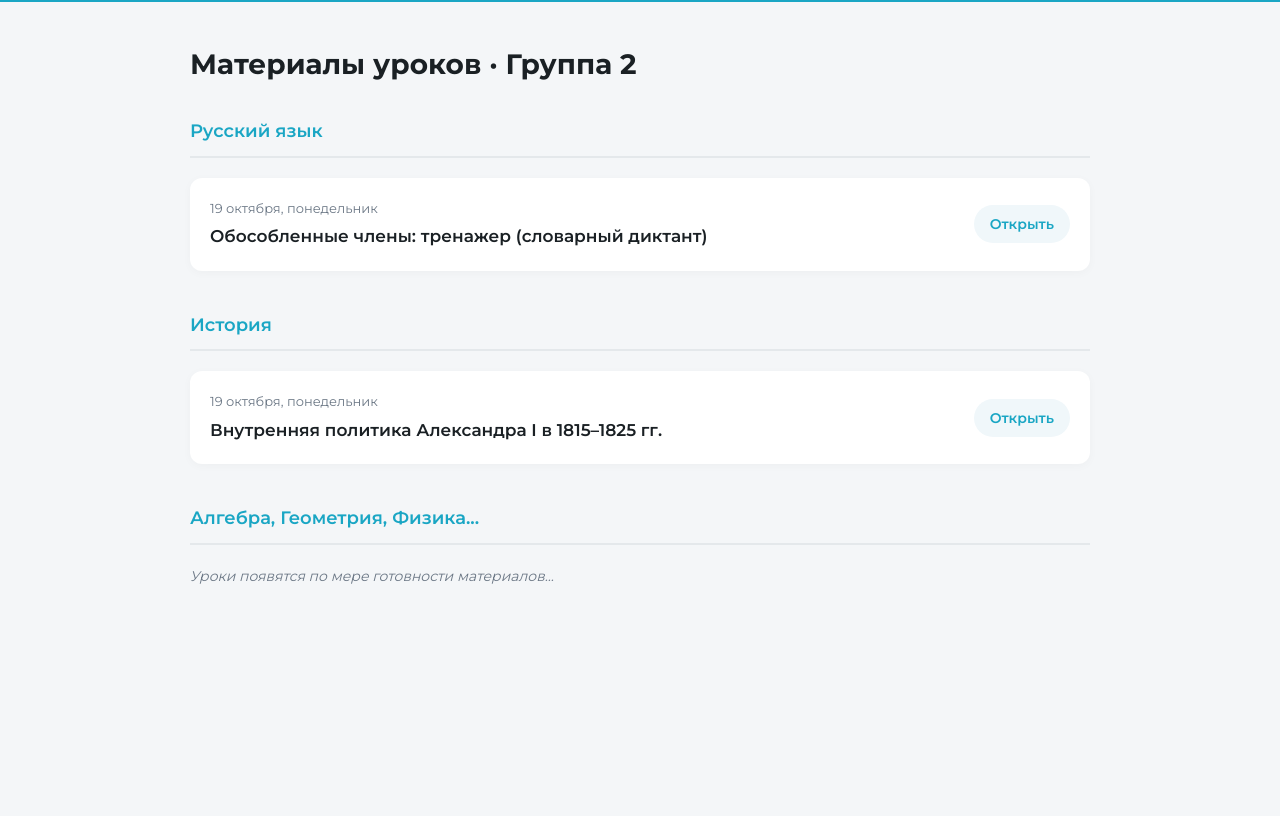
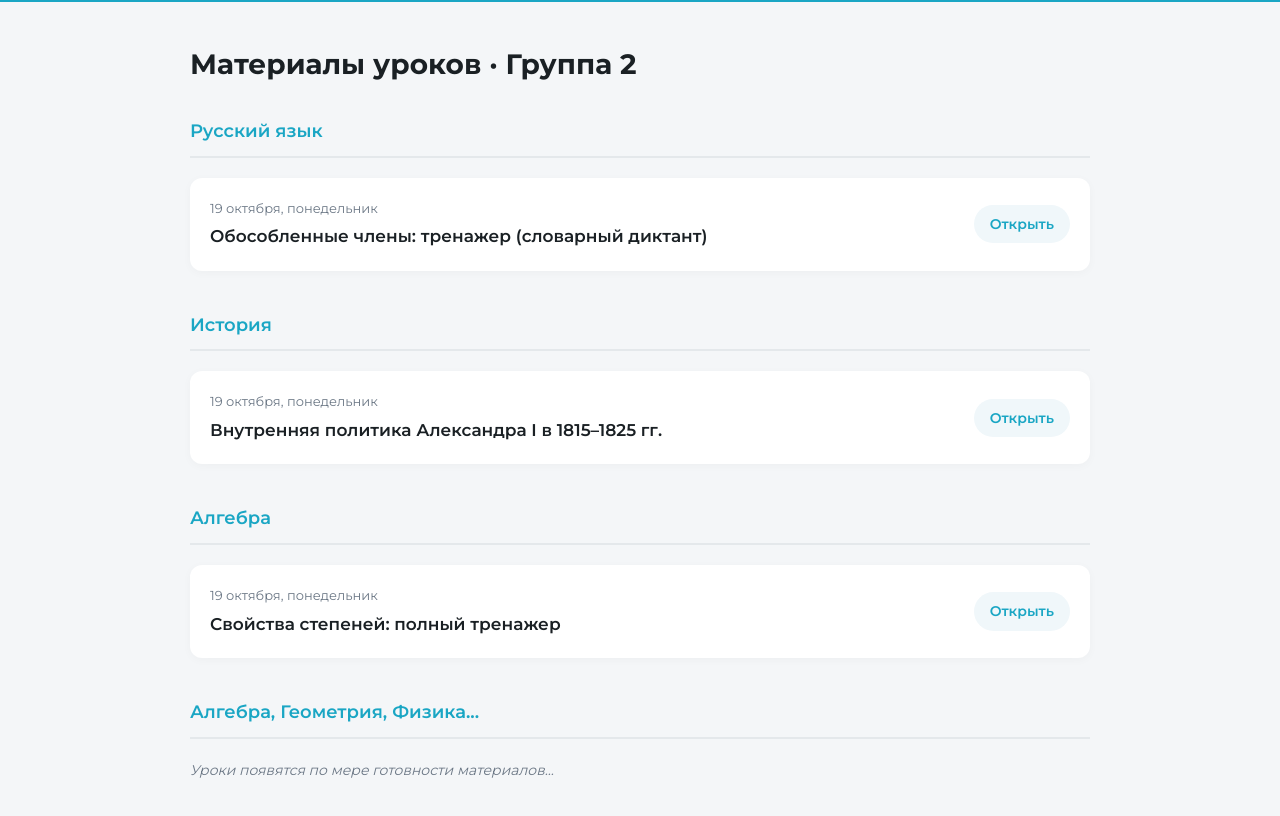
Before and after one commit to Yudzhesh/group2, a plain HTML site: page group-2/index.html in a window 1280 px wide. Shown: the part 70-886 px from the top of the page. Before the commit the page ends 800 px from the top, so only its background shows below. Drawn offline with Linux system fonts and the light colour scheme.

Commit message:
Update index.html

```diff
--- a/group-2/index.html
+++ b/group-2/index.html
@@ -56,6 +56,18 @@
       </a>
     </div>
 
+    <!-- АЛГЕБРА -->
+    <div class="subject-section">
+      <div class="subject-title">Алгебра</div>
+      <a href="lessons/2026-10-19-algebra-stepeni.html" class="lesson-card">
+        <div class="lesson-info">
+          <div class="lesson-date">19 октября, понедельник</div>
+          <div class="lesson-name">Свойства степеней: полный тренажер</div>
+        </div>
+        <div class="btn-go">Открыть</div>
+      </a>
+    </div>
+
     <!-- Заглушка для других предметов -->
     <div class="subject-section">
       <div class="subject-title">Алгебра, Геометрия, Физика...</div>
```
